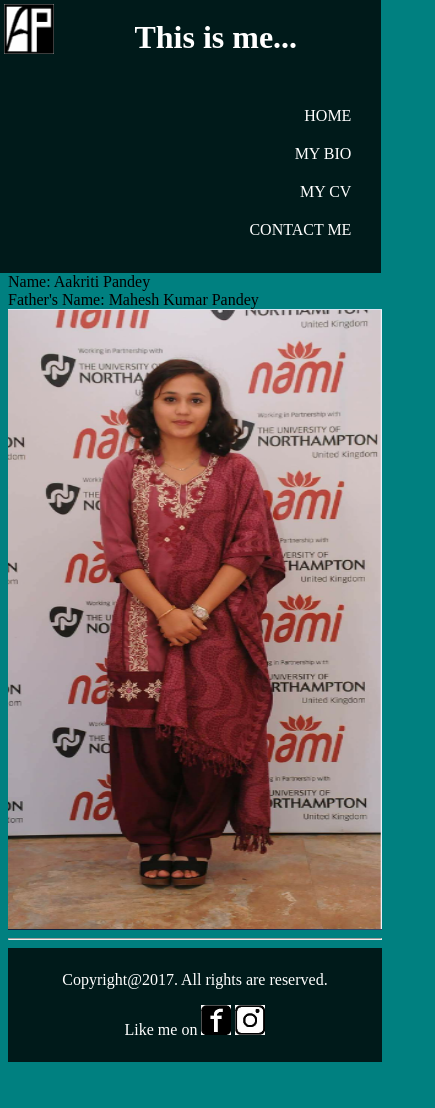
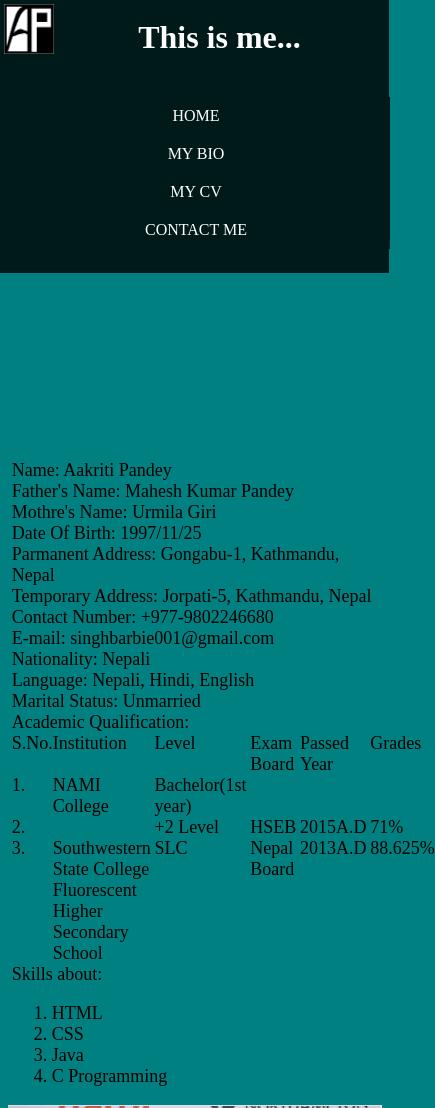
Before and after one commit to singhbarbie/AakritiPandey_17425089, a plain HTML site: page cv.html in a window 390 px wide. Shown: the top 1108 px of the page, 435 px wide, since content can reach past the window. Before the commit the page ends 1070 px from the top, so only its background shows below. Drawn offline with Linux system fonts and the light colour scheme.

Commit message:
modifications

```diff
--- a/csy1018-assign1(css)/bio.css
+++ b/csy1018-assign1(css)/bio.css
@@ -1,3 +1,6 @@
+
+/*Name: Aakriti Pandey
+UN ID: 17425089*/
 body{
   background-color: #194d33;
 }
@@ -79,22 +82,14 @@ footer{
 
 @media all and (max-width:600px){
   header{
-    width: 100%;
+    width: 102%;
   }
 header h1{
   text-align: center;
 }
-
-  .logo{
-    width: 100%;
-  }
-
-  .logo img{
-    text-align: center;
-  }
-
   .nav{
-    width: 100%;
+    width: 102%;
+    margin-left: -1.6%;
   }
 
   .nav ul{
@@ -103,6 +98,7 @@ header h1{
 
   .nav ul li{
     text-align: center;
+    width: 102%;
   }
 
   section{
@@ -112,7 +108,7 @@ header h1{
 
   .text{
     width: 100%;
-    margin-top: 50%;
+    margin-top: 40%;
   }
 
   .picture{
--- a/csy1018-assign1(css)/contact.css
+++ b/csy1018-assign1(css)/contact.css
@@ -1,4 +1,6 @@
-body{
+
+/*Name: Aakriti Pandey
+UN ID: 17425089*/body{
   background-color: #b1e7d3;
 }
 header{
@@ -33,7 +35,6 @@ li a {
   display:block;
   background-color: #123a2c;
   color: white;text-decoration: none;
-  float: right;
   padding: 10px 30px;
 
 }
@@ -63,6 +64,7 @@ input[type=submit] {
   border-radius: 4px;
   background-color: #3CBC8D;
   color: white;
+
 }
 input[type=reset] {
   width: 25%;
@@ -72,6 +74,7 @@ input[type=reset] {
   border-radius: 4px;
   background-color: #3CBC8D;
   color: white;
+
 }
 textarea{
   width: 100%;
@@ -104,19 +107,19 @@ footer{
 
 @media all and (max-width:600px){
   header{
-    width: 100%;
+    width: 102%;
   }
 header h1{
   text-align: center;
 }
 
   .logo{
-    width: 503%;
-    margin-top: 5%
+    width: 100%;
   }
 
   .nav{
     width: 100%;
+    margin-left: -1.6%;
   }
 
   .nav ul{
@@ -124,7 +127,8 @@ header h1{
   }
 
   .nav ul li{
-    text-align: right;
+    text-align: center;
+    width: 104%;
 
   }
 
@@ -133,7 +137,7 @@ header h1{
     display: flex;flex-direction: column;
   }
   .form p{
-    margin: 1%;
+    margin-top: 30%;
   }
 
   input[type=text], input[type=email]{
--- a/csy1018-assign1(css)/cv.css
+++ b/csy1018-assign1(css)/cv.css
@@ -1,3 +1,5 @@
+/*Name: Aakriti Pandey
+UN ID: 17425089*/
 body{
   background-color: #008080;
 }
@@ -26,7 +28,7 @@ h1{
 ul{
   list-style-type: none;
   padding: 1%;
-    display: flex;flex-flow: row-reverse;
+  display: flex;flex-flow: row-reverse;
 }
 
 li a {
@@ -34,7 +36,6 @@ li a {
   background-color: #001a1a;
   color: white;
   text-decoration: none;
-  float: right;
   padding: 10px 30px;
 
 }
@@ -46,9 +47,33 @@ section{
   display: flex;
   flex-direction: row;
   justify-content: space-between;
+  font-size: 18px;
 }
-.details{
+.text{
   text-align: left;
+  margin-left: 1%;
+  margin-top: 1%;
+}
+.container{
+  display: flex;
+  flex-direction: row;
+}
+.instituion{
+  margin-left: 0px;
+  text-align: justify;
+}
+.level{
+  margin-left: 1%;
+  text-align: justify;
+}
+.examboard{
+  margin-left: 1%;
+}
+.passedyear{
+  margin-left: 1%;
+}
+.grades{
+  margin-left: 1%;
 }
 .picture img{
   width: 305px;
@@ -64,25 +89,16 @@ footer{
   width: 30px;
   height: 30px;
 }
-
 @media all and (max-width:600px){
   header{
-    width: 100%;
+    width: 102%;
   }
 header h1{
   text-align: center;
 }
-
-.logo{
-  width: 100%;
-}
-
-  .logo img{
-    text-align: center;
-  }
-
   .nav{
     width: 102%;
+    margin-left: -1.6%;
   }
 
   .nav ul{
@@ -91,6 +107,7 @@ header h1{
 
   .nav ul li{
     text-align: center;
+    width: 102%;
   }
 
   section{
@@ -99,6 +116,10 @@ header h1{
   }
 
   .text{
+    width: 100%;
+    margin-top: 50%;
+  }
+  .container{
     width: 100%;
   }
 
--- a/csy1018-assign1(css)/index.css
+++ b/csy1018-assign1(css)/index.css
@@ -1,3 +1,5 @@
+/*Name: Aakriti Pandey
+UN ID: 17425089*/
 body{
   background-color: #ffe6e6;
 }
@@ -33,7 +35,6 @@ li a {
   display:block;
   background-color: #4d0000;
   color: white;text-decoration: none;
-  float: right;
   padding: 10px 30px;
 
 }
@@ -65,7 +66,7 @@ footer{
 }
 @media all and (max-width:600px){
   header{
-    width: 100%;
+    width: 102%;
   }
 header h1{
   text-align: center;
@@ -75,20 +76,20 @@ header h1{
     width: 100%;
   }
 
-  .logo img{
-    text-align: center;
-  }
 
   .nav{
     width: 100%;
+    margin-left: -1.6%;
   }
 
   .nav ul{
     display: flex;flex-flow: column-reverse;
+
   }
 
   .nav ul li{
     text-align: center;
+    width: 103.5%;
   }
 
   section{
@@ -100,12 +101,13 @@ header h1{
     width: 100%;
   }
 
-  .picture{
+  .picture {
     width: 100%;
   }
 
   .picture img{
     width: 100%;
+    margin-top: 50%;
   }
 
   footer{
--- a/cv.html
+++ b/cv.html
@@ -1,3 +1,5 @@
+<!-- Name: Aakriti Pandey
+UN ID: 17425089  -->
 <!DOCTYPE.html>
 <html>
 <head>
@@ -25,7 +27,62 @@
     <div class="text">
       Name: Aakriti Pandey<br>
       Father's Name: Mahesh Kumar Pandey<br>
+      Mothre's Name: Urmila Giri<br>
+      Date Of Birth: 1997/11/25<br>
+      Parmanent Address: Gongabu-1, Kathmandu, Nepal<br>
+      Temporary Address: Jorpati-5, Kathmandu, Nepal<br>
+      Contact Number: +977-9802246680<br>
+      E-mail: singhbarbie001@gmail.com<br>
+      Nationality: Nepali<br>
+      Language: Nepali, Hindi, English<br>
+      Marital Status: Unmarried<br>
+      Academic Qualification:<br>
 
+      <div class="container">
+        <div class="serialno">
+        S.No.<br><br>
+        1.<br><br>
+        2.<br>
+        3.<br>
+      </div>
+      <div class="institution">
+        Institution<br><br>
+        NAMI College<br><br>
+        Southwestern State College<br>
+        Fluorescent Higher Secondary School<br>
+      </div>
+      <div class="level">
+        Level<br><br>
+        Bachelor(1st year)<br>
+        +2 Level<br>
+        SLC<br>
+      </div>
+      <div class="examboard">
+        Exam Board<br><br>
+        <br>
+        HSEB<br>
+        Nepal Board<br>
+      </div>
+      <div class="passedyear">
+        Passed Year<br><br>
+        <br>
+        2015A.D<br>
+        2013A.D<br>
+      </div>
+      <div class="grades">
+        Grades<br><br><br>
+        <br>
+        71%<br>
+        88.625%<br>
+      </div>
+    </div>
+      Skills about:
+      <ol>
+      <li>HTML</li>
+      <li>CSS</li>
+      <li>Java</li>
+      <li>C Programming</li>
+      </ol>
     </div>
         <div class="picture">
             <img src="csy1018-assign1(images)/aakriti3.PNG" alt="my cv">
```
Also changed, not shown: bio.html (+2 -0 lines), contact.html (+6 -2 lines), index.html (+2 -0 lines).
